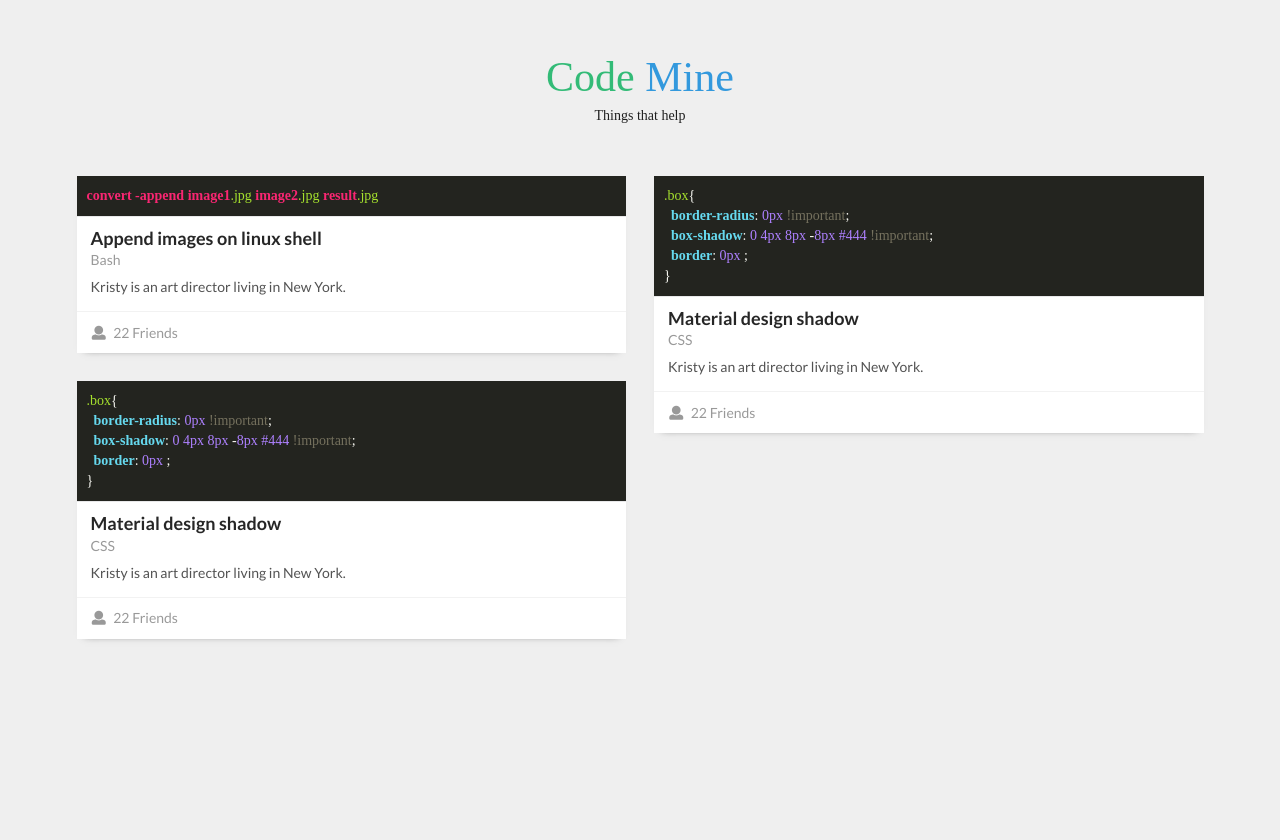
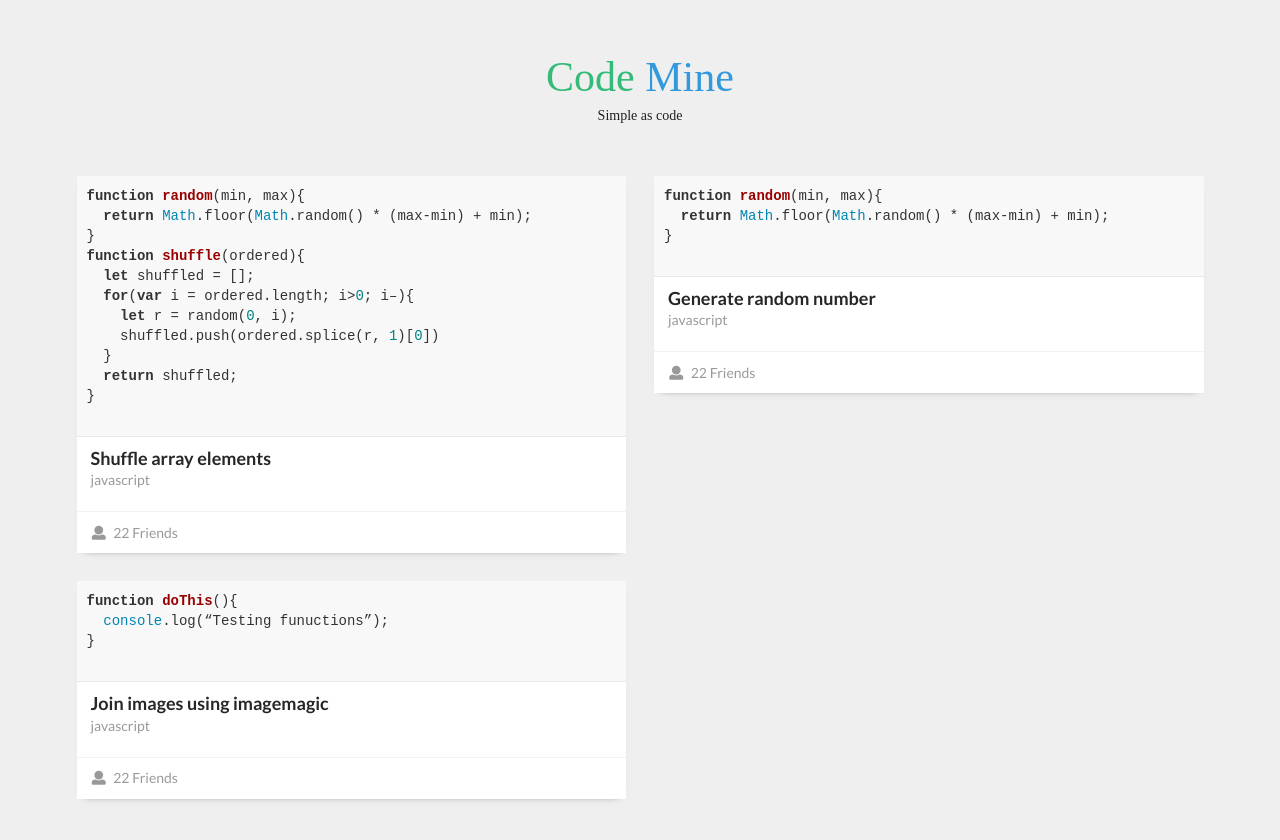
Before and after one commit to guyswhocode/codemine, a Jekyll site: the page built from index.html, in a window 1280 px wide. Shown: the top 840 px of the page. Built offline with Jekyll 4.4.1, drawn with Linux system fonts in a browser that asks for light colours; nearby versions of some CDN libraries.

Commit message:
replaces hardcoded values with config and post data

```diff
--- a/index.html
+++ b/index.html
@@ -1,12 +1,16 @@
+---
+
+---
+
 <!DOCTYPE html>
 <html lang="en">
 <head>
   <meta charset="UTF-8">
-  <title>Code Mine</title>
+  <title>{{ site.title }}</title>
   <link rel="stylesheet" href="https://cdnjs.cloudflare.com/ajax/libs/semantic-ui/2.4.1/semantic.min.css">
   <link rel="stylesheet" href="https://cdnjs.cloudflare.com/ajax/libs/highlight.js/9.15.10/styles/default.min.css">
   <link rel="stylesheet" href="./styles/semantic-ui-masonry-min.css">
-  <link rel="stylesheet" href="./highlight/styles/monokai-sublime.css">
+  <link rel="stylesheet" href="./highlight/styles/github.css">
   <script src="https://cdnjs.cloudflare.com/ajax/libs/highlight.js/9.15.10/highlight.min.js"></script>
   <script src="./highlight/highlight.pack.js"></script>
   <script>hljs.initHighlightingOnLoad();</script>
@@ -15,81 +19,10 @@
 <body>
   <header>
     <h1><span class="gwc-green">Code</span> <span class="gwc-blue">Mine</span></h1>
-    <p>Things that help</p>
+    <p>{{ site.tagline }}</p>
   </header>
   <div class="ui container">
-    <div class="ui two wide column stackable masonry grid">
-
-      <div class="column"><div class="ui fluid card code">
-        <pre><code class="shell" style="padding: 10px;">convert -append image1.jpg image2.jpg result.jpg</code></pre>
-        <div class="content">
-          <a class="header">Append images on linux shell</a>
-          <div class="meta">
-            <span class="date">Bash</span>
-          </div>
-          <div class="description">
-            Kristy is an art director living in New York.
-          </div>
-        </div>
-        <div class="extra content">
-          <a>
-            <i class="user icon"></i>
-            22 Friends
-          </a>
-        </div>
-      </div></div>
-
-      <div class="column">
-        <div class="ui fluid card code">
-          <pre><code class="css" style="padding: 10px;">.box{
-  border-radius: 0px !important;
-  box-shadow: 0 4px 8px -8px #444 !important;
-  border: 0px ;
-}</code></pre>
-          <div class="content">
-            <a class="header">Material design shadow</a>
-            <div class="meta">
-              <span class="date">CSS</span>
-            </div>
-            <div class="description">
-              Kristy is an art director living in New York.
-            </div>
-          </div>
-          <div class="extra content">
-            <a>
-              <i class="user icon"></i>
-              22 Friends
-            </a>
-          </div>
-        </div>
-      </div>
-
-
-      <div class="column">
-        <div class="ui fluid card code">
-          <pre><code class="css" style="padding: 10px;">.box{
-  border-radius: 0px !important;
-  box-shadow: 0 4px 8px -8px #444 !important;
-  border: 0px ;
-}</code></pre>
-          <div class="content">
-            <a class="header">Material design shadow</a>
-            <div class="meta">
-              <span class="date">CSS</span>
-            </div>
-            <div class="description">
-              Kristy is an art director living in New York.
-            </div>
-          </div>
-          <div class="extra content">
-            <a>
-              <i class="user icon"></i>
-              22 Friends
-            </a>
-          </div>
-        </div>
-      </div>
-    </div>
+    {% include snippets.html %}
   </div>
 </body>
 </html>
```
